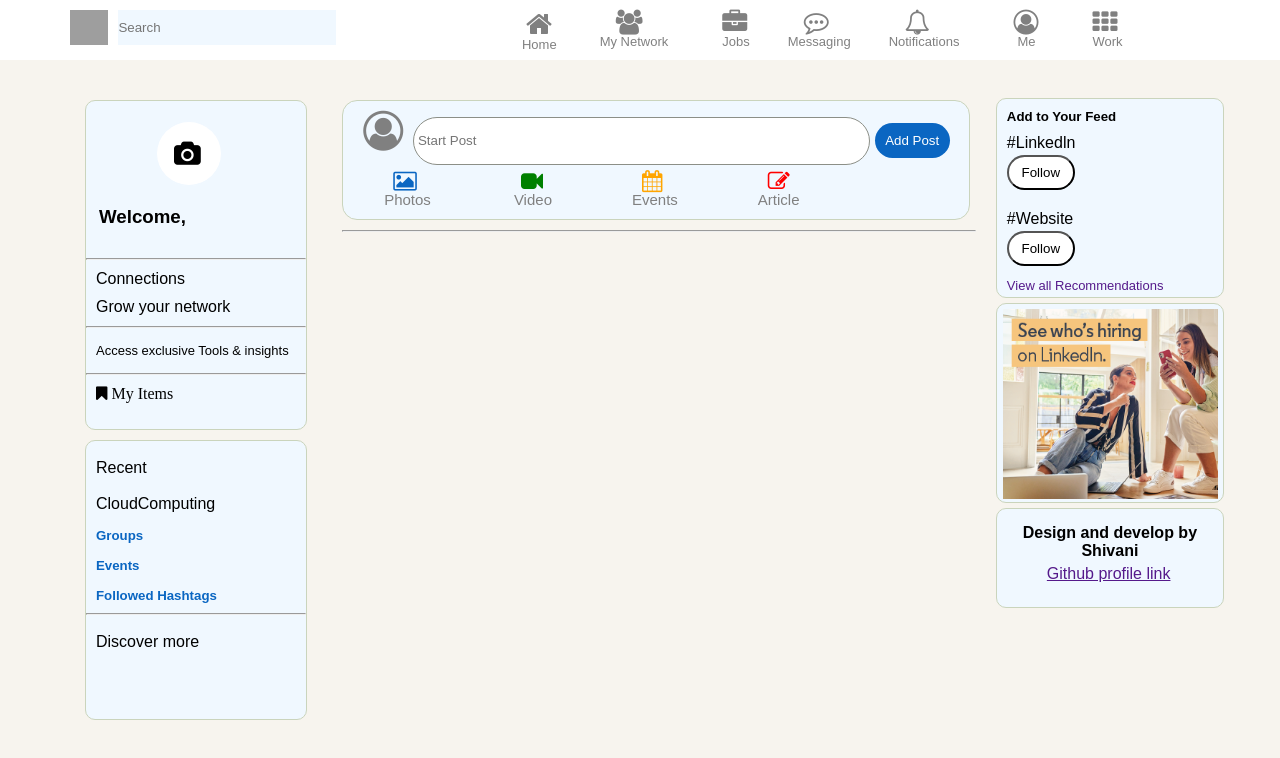
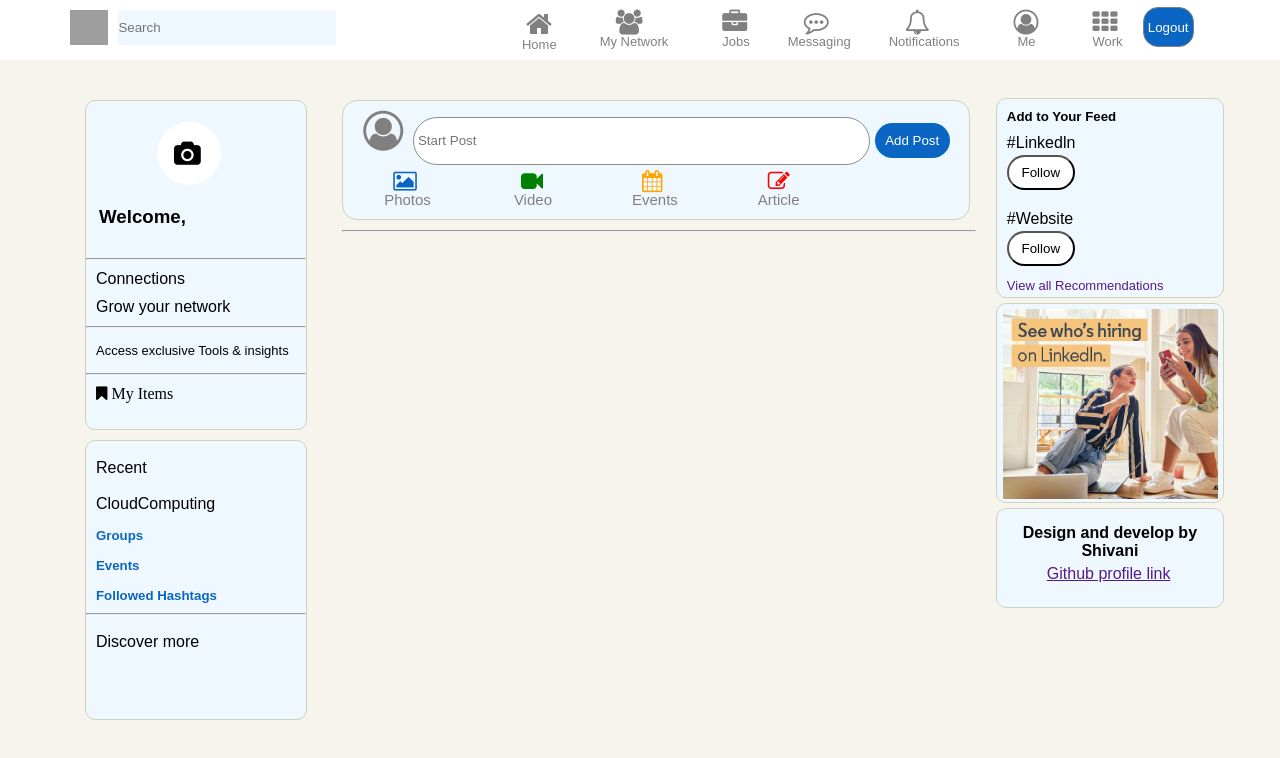
Before and after one commit to shivpujari/LinkedIn-Clone---React-Project---ta9ax41o7l9d, a React app: page /home in a window 1280 px wide. Shown: the top 758 px of the page. Built offline with nearby package versions, Linux system fonts and the light colour scheme; grey boxes are pictures that could not be loaded.

Commit message:
Update Home.jsx

```diff
--- a/src/components/Home.jsx
+++ b/src/components/Home.jsx
@@ -3,6 +3,8 @@
 import '../styles/home.css'
 import { useState } from 'react'
 import imgTwoLadies from '../Images/twoLadies.png'
+import { useNavigate } from 'react-router'
+
 
 
 
@@ -34,7 +36,7 @@
   )
 }
 function Home() {
-
+  const navigate = useNavigate();
   const [input, setInput] = useState();
   const [post, setPost] = useState([]);
   const [like, setLike] = useState(false);
@@ -61,6 +63,10 @@
     tempArr.splice(index, 1);
     setPost([...tempArr]);
   }
+    const handleLogout=()=>{
+    localStorage.removeItem("name",names);
+    navigate("/");
+  }
 
 
   return (
@@ -75,6 +81,7 @@
         <i className="fa fa-bell-o faIcons" ><p className='notificationsIcon'>Notifications</p></i>
         <i className="fa fa-user-circle-o faIcons" ><p className='meIcon'>Me</p></i>
         <i className="fa fa-th faIcons"><p>Work</p></i>
+        <button onClick={handleLogout}>Logout</button>
 
       </nav>
       <div className='mainContainer'>
```
